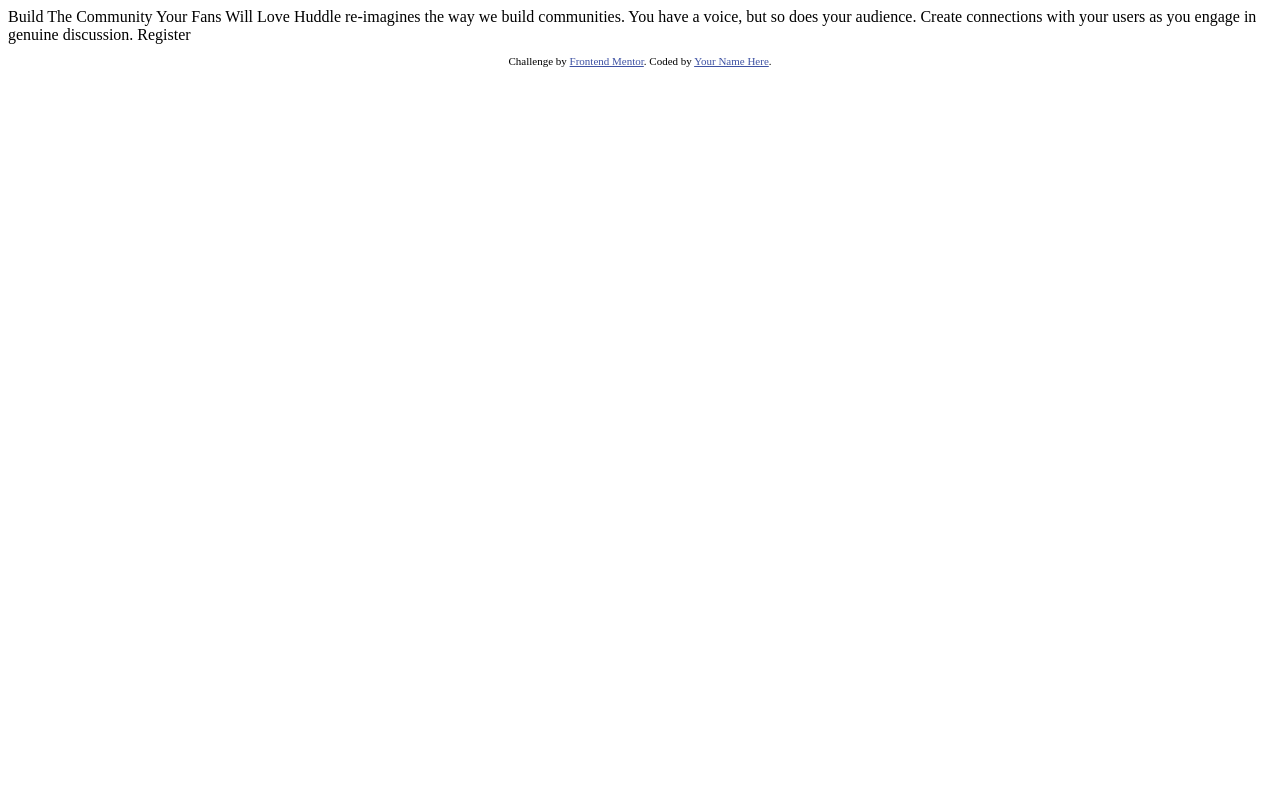
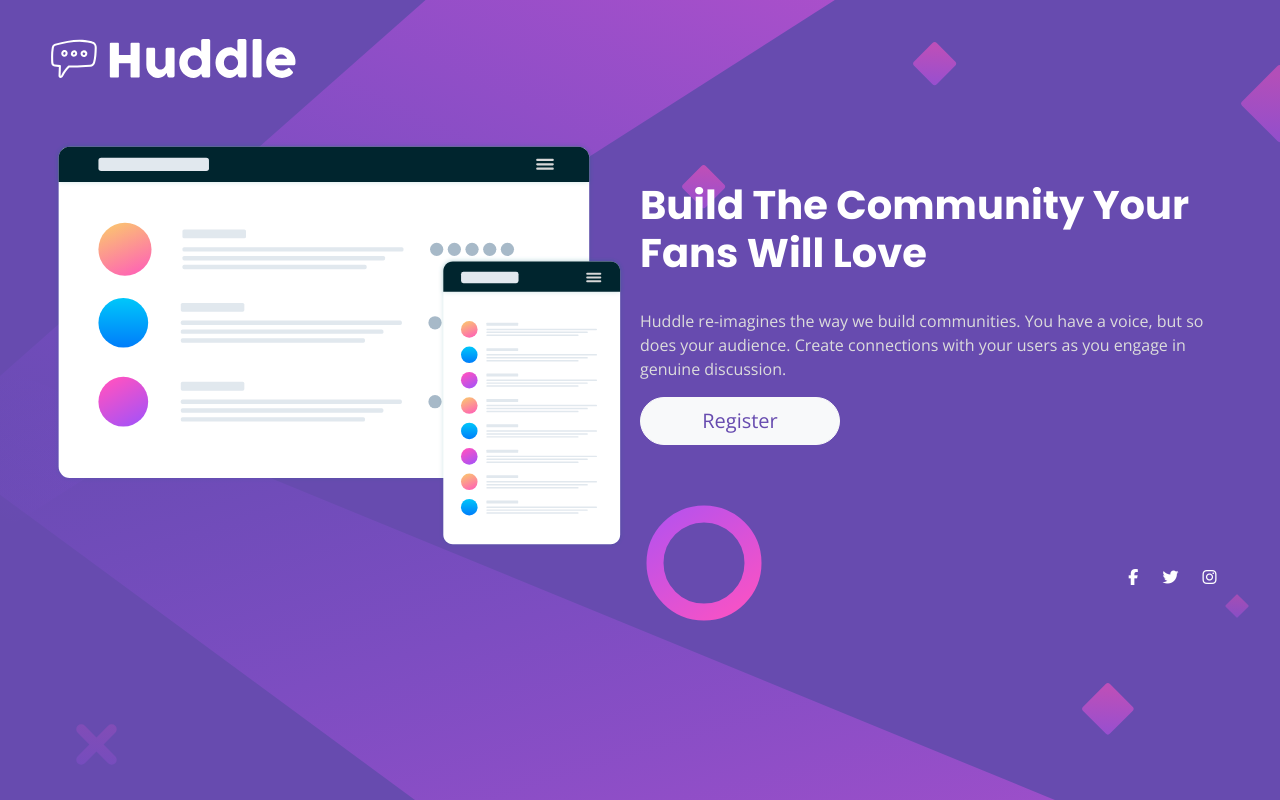
Before and after one commit to joinx83/huddle-landing-page, a plain HTML site: page index.html in a window 1280 px wide. Drawn offline with nearby package versions, Linux system fonts and the light colour scheme.

Commit message:
Add files via upload
initial push

```diff
--- /dev/null
+++ b/css/styles.css
@@ -0,0 +1,109 @@
+body {
+  background-image: url(../images/bg-desktop.svg);
+  background-color: hsl(257, 40%, 49%);
+  font-family: 'Open Sans';
+  color: #fff;
+  padding: 2% 3%;
+  line-height: 1.5;
+}
+
+p {
+  padding-right: 22%;
+  color: #dcdcdc;
+}
+
+h1 {
+  font-family: 'Poppins';
+  font-weight: 700;
+  margin-bottom: 2rem;
+  padding: 0 100px 0 0;
+}
+
+/* Header Section */
+.header {
+  text-align: left;
+  margin-bottom: 50px;
+}
+
+/* Main Section */
+.illustration {
+  width: 100%;
+}
+
+.intro-box {
+  margin-top: 40px;
+  padding: 0 3%;
+}
+
+.register-button {
+  border-radius: 30px;
+  width: 200px;
+  color: hsl(257, 40%, 49%);
+}
+
+/* Footer Section */
+.footer {
+  text-align: right;
+}
+
+.social-icon {
+  margin: 20px 10px;
+}
+
+.social-icon:hover {
+  color: #ef8172;
+}
+
+@media (max-width: 576px) {
+  background-image: url(../images/bg-mobile.svg);
+
+  .intro-title {
+    margin-top: 30px;
+  }
+
+  body {
+    padding: 7%;
+    text-align: center;
+  }
+
+  h1 {
+    font-weight: 400;
+    padding: 0;
+    font-size: 1.75rem;
+    line-height: 1.5;
+    margin-bottom: 1rem;
+  }
+
+  p {
+    padding-right: 0;
+    margin-bottom: 2rem;
+  }
+
+  .logo {
+    width: 50%;
+  }
+
+  .footer {
+    margin-top: 50px;
+  }
+}
+
+@media (min-width: 577px) and (max-width: 990px) {
+  .footer, .main, .intro-box {
+    text-align: center;
+  }
+
+  h1, p {
+    padding: 0 12%;
+  }
+}
+
+@media (min-width: 1024px) and (max-width: 1439px) {
+  h1, .intro-box {
+    padding: 0;
+  }
+
+  p {
+    padding-right: 0;
+  }
+}
--- a/index.html
+++ b/index.html
@@ -1,33 +1,65 @@
 <!DOCTYPE html>
 <html lang="en">
+
 <head>
   <meta charset="UTF-8">
   <meta name="viewport" content="width=device-width, initial-scale=1.0"> <!-- displays site properly based on user's device -->
 
   <link rel="icon" type="image/png" sizes="32x32" href="./images/favicon-32x32.png">
 
+  <!-- Google Fonts -->
+  <link href="https://fonts.googleapis.com/css2?family=Open+Sans&family=Poppins:wght@400;700&display=swap" rel="stylesheet">
+
+  <!-- CSS Stylesheets -->
+  <link rel="stylesheet" href="https://stackpath.bootstrapcdn.com/bootstrap/4.5.0/css/bootstrap.min.css" integrity="sha384-9aIt2nRpC12Uk9gS9baDl411NQApFmC26EwAOH8WgZl5MYYxFfc+NcPb1dKGj7Sk" crossorigin="anonymous">
+  <link rel="stylesheet" href="css/styles.css">
+
+  <!-- Font Awesome -->
+  <script src="https://kit.fontawesome.com/f26c609d79.js" crossorigin="anonymous"></script>
+
+  <!-- Bootstrap Scripts -->
+  <script src="https://code.jquery.com/jquery-3.5.1.slim.min.js" integrity="sha384-DfXdz2htPH0lsSSs5nCTpuj/zy4C+OGpamoFVy38MVBnE+IbbVYUew+OrCXaRkfj" crossorigin="anonymous"></script>
+  <script src="https://cdn.jsdelivr.net/npm/popper.js@1.16.0/dist/umd/popper.min.js" integrity="sha384-Q6E9RHvbIyZFJoft+2mJbHaEWldlvI9IOYy5n3zV9zzTtmI3UksdQRVvoxMfooAo" crossorigin="anonymous"></script>
+  <script src="https://stackpath.bootstrapcdn.com/bootstrap/4.5.0/js/bootstrap.min.js" integrity="sha384-OgVRvuATP1z7JjHLkuOU7Xw704+h835Lr+6QL9UvYjZE3Ipu6Tp75j7Bh/kR0JKI" crossorigin="anonymous"></script>
+
   <title>Frontend Mentor | Huddle landing page with single introductory section</title>
 
-  <!-- Feel free to remove these styles or customise in your own stylesheet 👍 -->
-  <style>
-    .attribution { font-size: 11px; text-align: center; }
-    .attribution a { color: hsl(228, 45%, 44%); }
-  </style>
 </head>
+
 <body>
+  <section class="header">
+    <img class="logo" src="images/logo.svg" alt="">
+  </section>
 
-  Build The Community Your Fans Will Love
+  <section class="main">
+    <div class="container-fluid">
+      <div class="row">
+        <div class="col-lg-6 preview-box">
+          <img class="illustration" src="images/illustration-mockups.svg" alt="">
+        </div>
 
-  Huddle re-imagines the way we build communities. You have a voice, but so does your audience.
-  Create connections with your users as you engage in genuine discussion.
+        <div class="col-lg-6 intro-box">
+          <h1 class="intro-title">Build The Community Your Fans Will Love</h1>
+          <p>Huddle re-imagines the way we build communities. You have a voice, but so does your audience.
+            Create connections with your users as you engage in genuine discussion.</p>
+          <button type="button" class="btn btn-light btn-lg register-button">Register</button>
+        </div>
 
-  Register
+      </div>
+    </div>
+  </section>
 
-  <footer>
-    <p class="attribution">
+  <section class="footer">
+    <div class="container-fluid">
+      <i class="fab fa-facebook-f social-icon"></i>
+      <i class="fab fa-twitter social-icon"></i>
+      <i class="fab fa-instagram social-icon"></i>
+    </div>
+    <!-- <p class="attribution">
       Challenge by <a href="https://www.frontendmentor.io?ref=challenge" target="_blank">Frontend Mentor</a>.
       Coded by <a href="#">Your Name Here</a>.
-    </p>
-  </footer>
+    </p> -->
+  </section>
 </body>
+
 </html>
```
